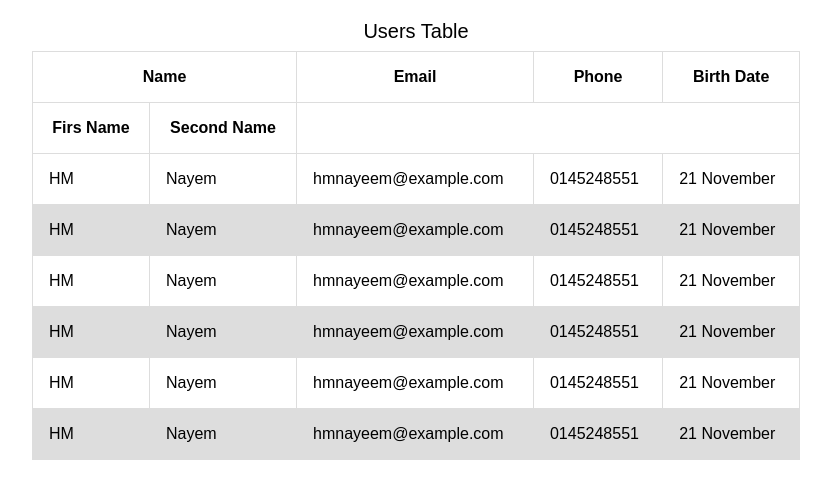
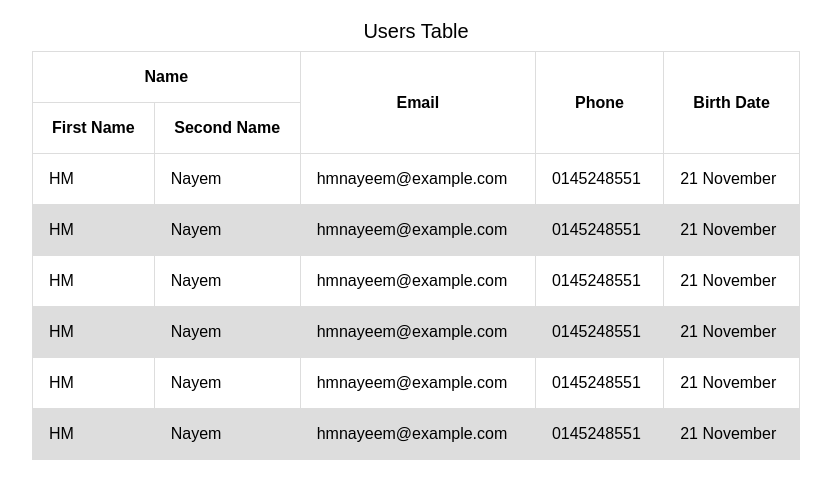
Before and after one commit to mrhm-dev/web-design-master-class, a plain HTML site: page src/Project 4 - HTML Table Design/index.html in a window 1280 px wide. Shown: the whole page, without its empty margins (224-1055 px from the left). Drawn offline with Linux system fonts and the light colour scheme.

Commit message:
feat(projects): project-4 html table design compelete

```diff
--- a/src/Project 4 - HTML Table Design/index.html
+++ b/src/Project 4 - HTML Table Design/index.html
@@ -16,12 +16,12 @@
         <thead>
           <tr>
             <th colspan="2">Name</th>
-            <th>Email</th>
-            <th>Phone</th>
-            <th>Birth Date</th>
+            <th rowspan="2">Email</th>
+            <th rowspan="2">Phone</th>
+            <th rowspan="2">Birth Date</th>
           </tr>
           <tr>
-            <th>Firs Name</th>
+            <th>First Name</th>
             <th>Second Name</th>
           </tr>
         </thead>
```
